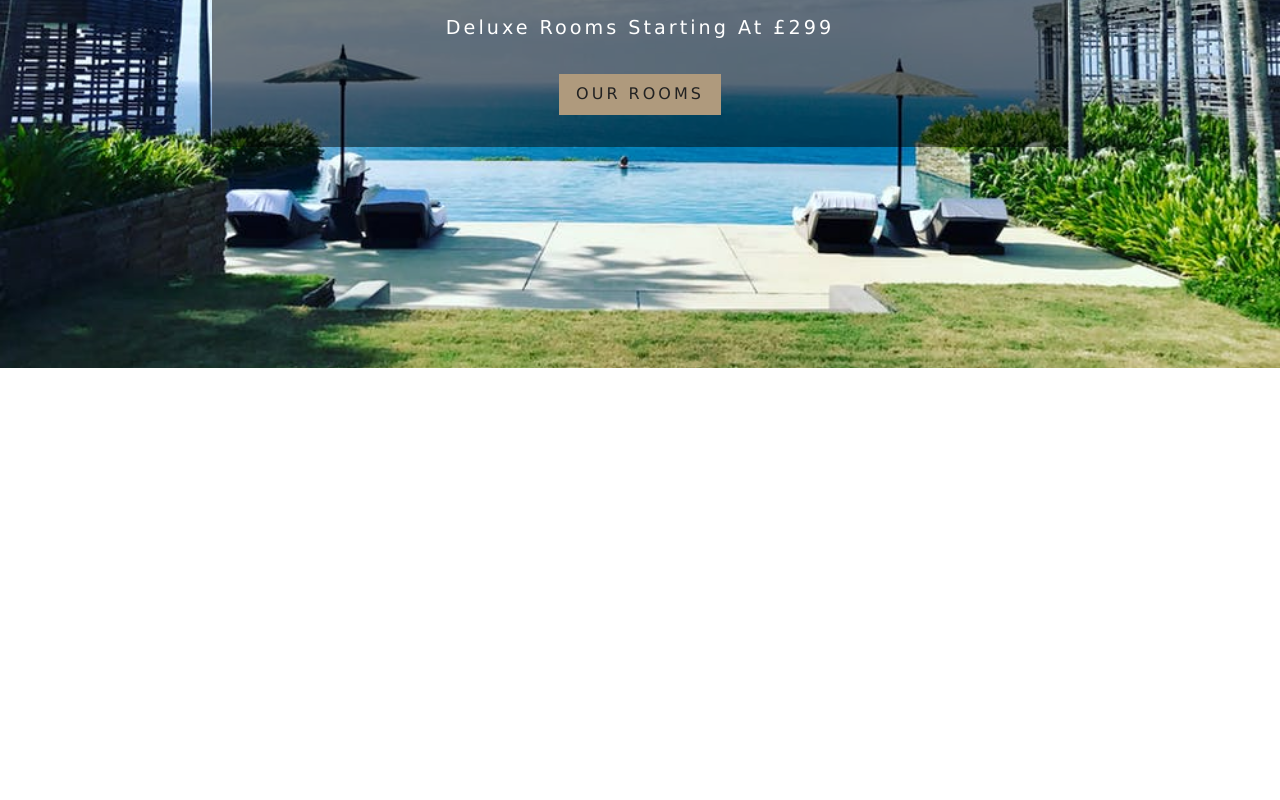
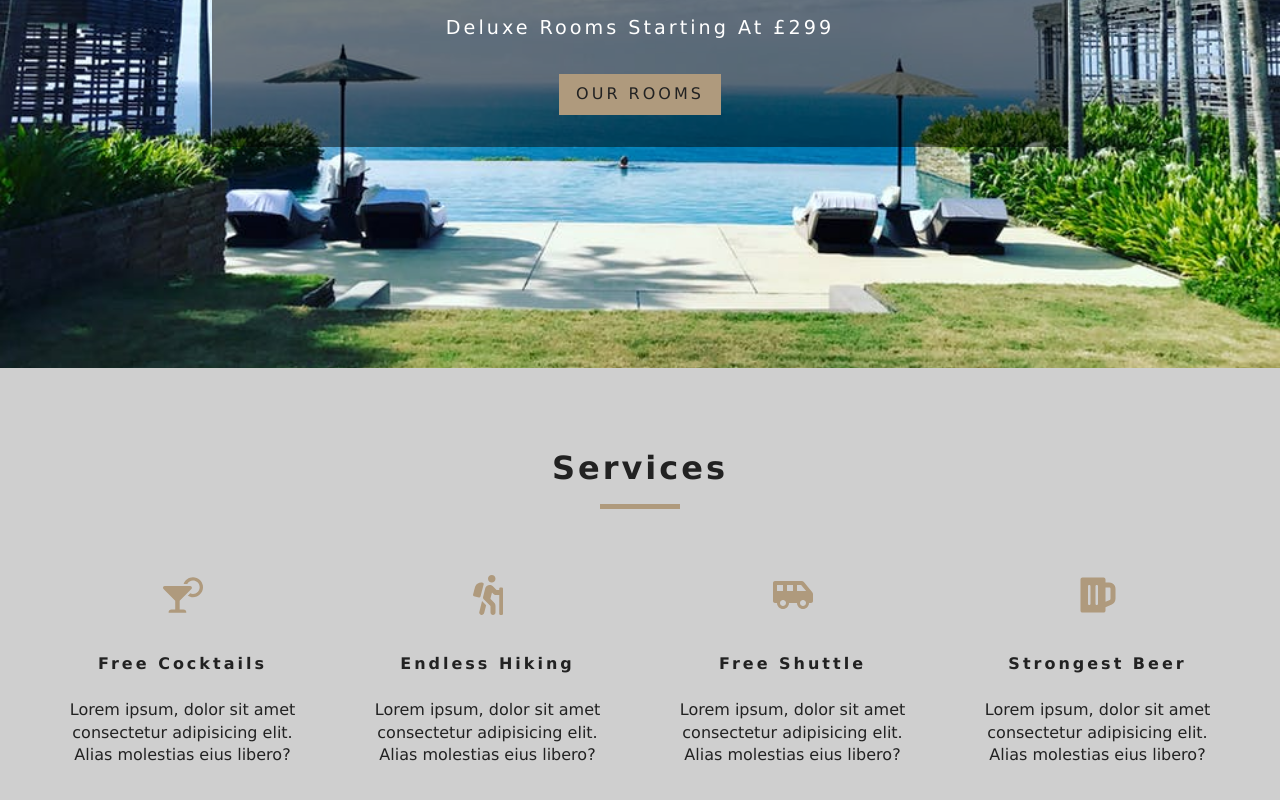
Before and after one commit to jellar/react-resort, a React (Create React App) app: page / in a window 1280 px wide. Shown: the part 432-1232 px from the top of the page. Before the commit the page ends 800 px from the top, so only its background shows below. Built offline with nearby package versions, Linux system fonts and the light colour scheme.

Commit message:
services componnet added

```diff
--- /dev/null
+++ b/src/components/Services.js
@@ -0,0 +1,50 @@
+import React from "react";
+import Title from "../components/Title";
+import { FaCocktail, FaHiking, FaShuttleVan, FaBeer } from "react-icons/fa";
+
+const Services = () => {
+  const services = [
+    {
+      icon: <FaCocktail />,
+      title: "Free Cocktails",
+      info:
+        "Lorem ipsum, dolor sit amet consectetur adipisicing elit. Alias molestias eius libero?"
+    },
+    {
+      icon: <FaHiking />,
+      title: "Endless Hiking",
+      info:
+        "Lorem ipsum, dolor sit amet consectetur adipisicing elit. Alias molestias eius libero?"
+    },
+    {
+      icon: <FaShuttleVan />,
+      title: "Free Shuttle",
+      info:
+        "Lorem ipsum, dolor sit amet consectetur adipisicing elit. Alias molestias eius libero?"
+    },
+    {
+      icon: <FaBeer />,
+      title: "Strongest Beer",
+      info:
+        "Lorem ipsum, dolor sit amet consectetur adipisicing elit. Alias molestias eius libero?"
+    }
+  ];
+  return (
+    <section className="services">
+      <Title title="services" />
+      <div className="services-center">
+        {services.map((item, index) => {
+          return (
+            <article key={index} className="service">
+              <span>{item.icon}</span>
+              <h6>{item.title}</h6>
+              <p>{item.info}</p>
+            </article>
+          );
+        })}
+      </div>
+    </section>
+  );
+};
+
+export default Services;
--- /dev/null
+++ b/src/components/Title.js
@@ -0,0 +1,10 @@
+import React from "react";
+
+export default function Title({ title }) {
+  return (
+    <div className="section-title">
+      <h4>{title}</h4>
+      <div />
+    </div>
+  );
+}
--- a/src/pages/Home.js
+++ b/src/pages/Home.js
@@ -2,14 +2,21 @@ import React from "react";
 import Hero from "../components/Hero";
 import Banner from "../components/Banner";
 import { Link } from "react-router-dom";
+import Services from "../components/Services";
 export default function Home() {
   return (
+    <>
       <Hero>
-      <Banner title="luxurious rooms" subTitle="deluxe rooms starting at £299">
+        <Banner
+          title="luxurious rooms"
+          subTitle="deluxe rooms starting at £299"
+        >
           <Link to="/rooms" className="btn-primary">
             our rooms
           </Link>
         </Banner>
       </Hero>
+      <Services />
+    </>
   );
 }
```
Also changed, not shown: 1 other file (tests, documents, lock files or other folders). Lines whose indentation alone changed are shown as unchanged.
